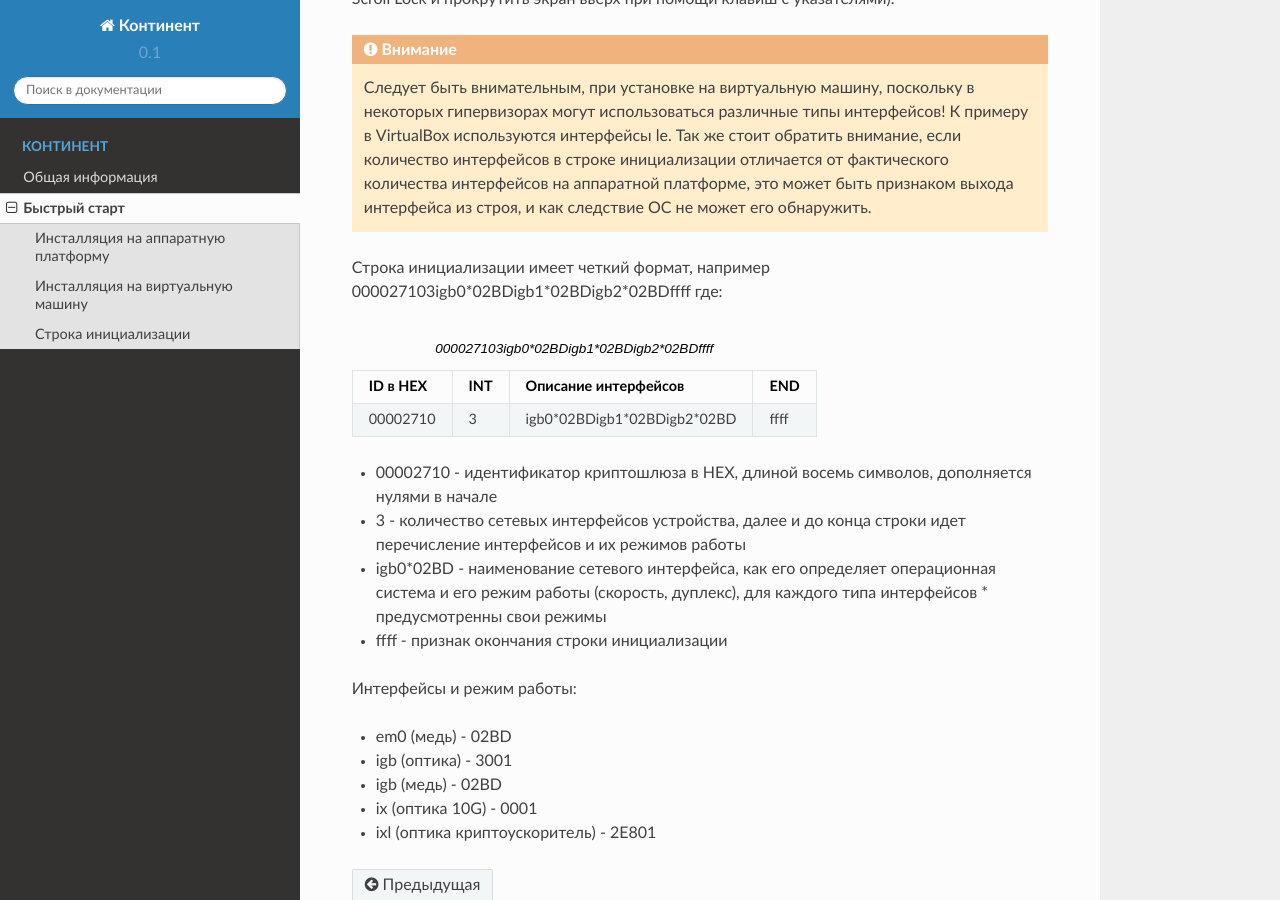
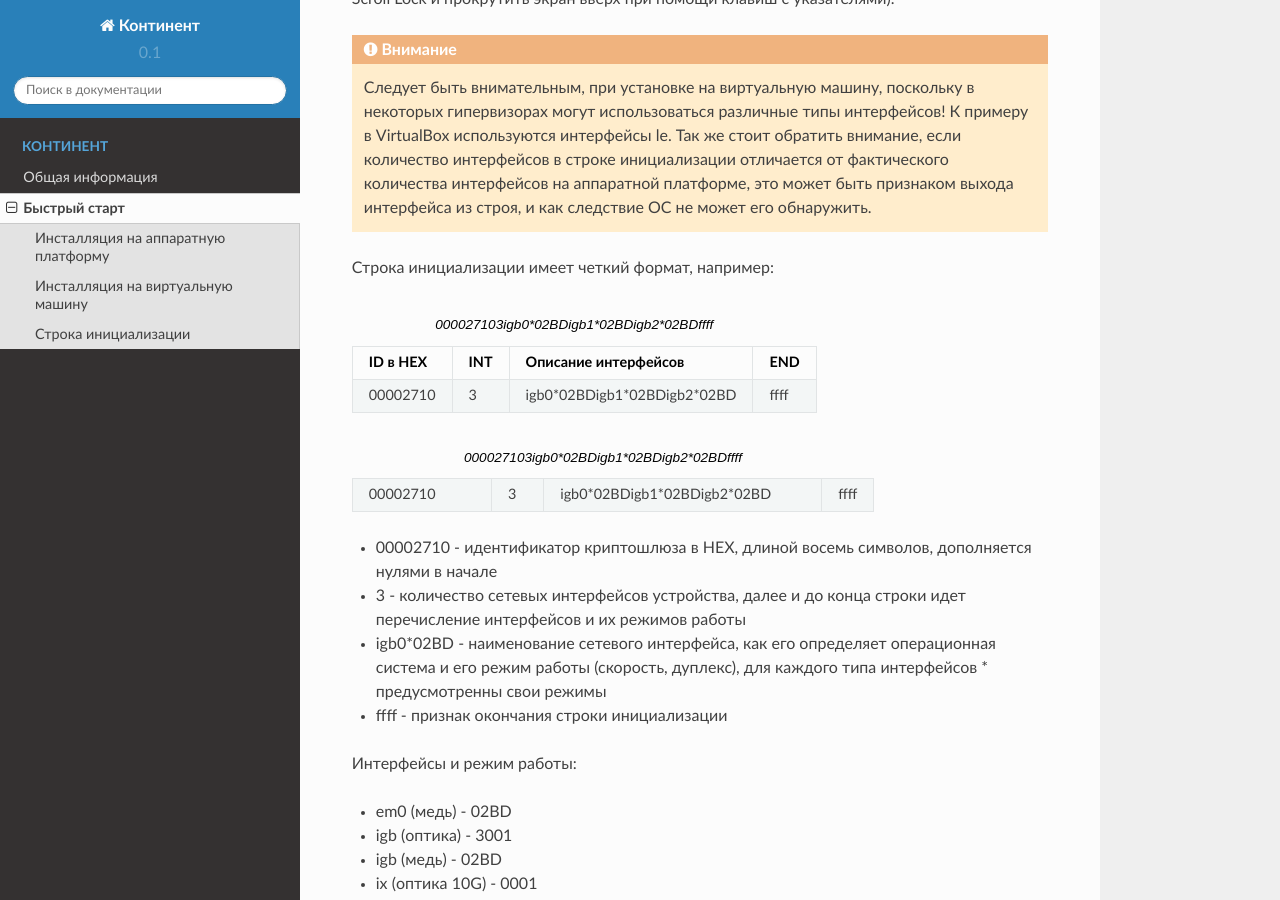
Before and after one commit to g00dvin/continent-faq, a Sphinx documentation site: the page built from docs/quickstart.rst, in a window 1280 px wide and 900 px high, scrolled down 2653 px. Built offline with Sphinx 7.4.7 and the Read the Docs theme 2.0.0, drawn with Linux system fonts in a browser that asks for light colours.

Commit message:
no message

```diff
--- a/docs/quickstart.rst
+++ b/docs/quickstart.rst
@@ -96,7 +96,7 @@ Cтоит понимать, что в этом случае мы никогда
    Следует быть внимательным, при установке на виртуальную машину, поскольку в некоторых гипервизорах могут использоваться различные типы интерфейсов!
    К примеру в VirtualBox используются интерфейсы le. Так же стоит обратить внимание, если количество интерфейсов в строке инициализации отличается от фактического количества интерфейсов на аппаратной платформе, это может быть признаком выхода интерфейса из строя, и как следствие ОС не может его обнаружить.
 
-Строка инициализации имеет четкий формат, например 000027103igb0*02BDigb1*02BDigb2*02BDffff где:
+Строка инициализации имеет четкий формат, например:
 
 .. table:: 000027103igb0*02BDigb1*02BDigb2*02BDffff
 
@@ -106,9 +106,8 @@ Cтоит понимать, что в этом случае мы никогда
    | 00002710 | 3   | igb0*02BDigb1*02BDigb2*02BD | ffff |
    +----------+-----+-----------------------------+------+
 
-.. list-table::
-   :widths: "auto"
-   :align : "center"
+.. list-table:: 000027103igb0*02BDigb1*02BDigb2*02BDffff
+   :widths: 8 3 16 3
    :header-rows: 0
 
    * - 00002710
```
